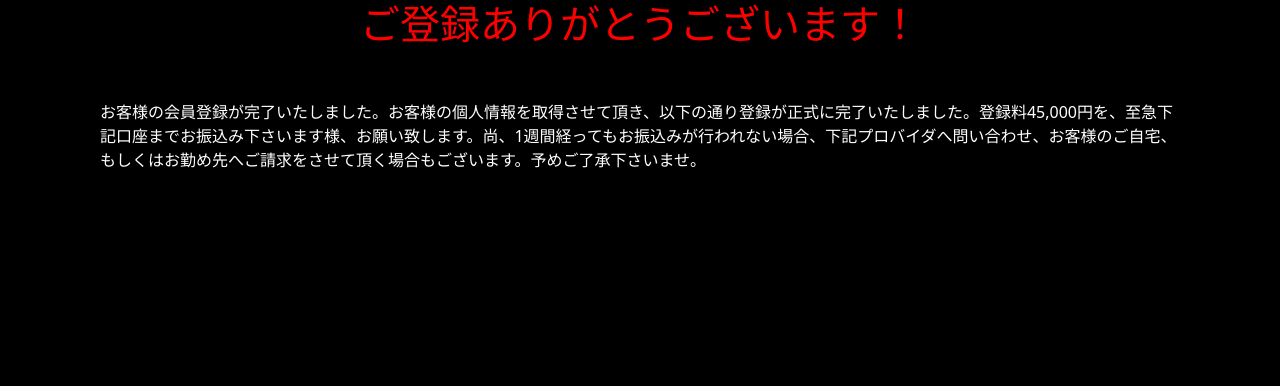
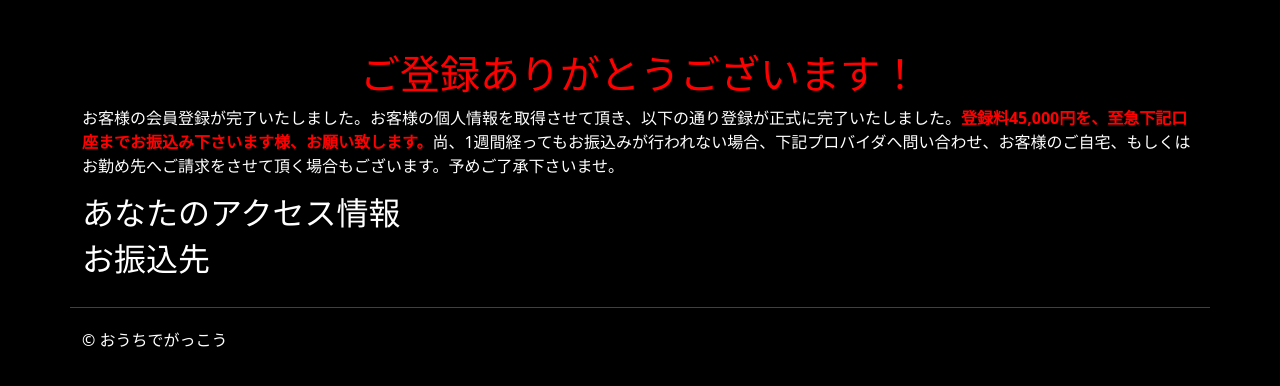
Before and after one commit to 1f10200087/web-simulation, a Django app: page /web/fraud/oneclick_fraud in a window 1280 px wide. Shown: the top 386 px of the page. Run offline with Django 3.2, Linux system fonts and the light colour scheme; some libraries are stand-ins or nearby versions.

Commit message:
詐欺体験サイト改修中

```diff
--- a/web/static/fraud.css
+++ b/web/static/fraud.css
@@ -1,18 +1,26 @@
 body {
+    margin: 50px;
     background-color: black;
 }
 
 h1 {
     color: red;
     text-align: center;
-    position: relative;
 }
 
 p {
     color: white;
-    position: absolute;
-    top: 100px;
-    left: 100px;
-    right: 100px;
+}
 
+span {
+    color: red;
 }
+
+h2 {
+    color:white;
+}
+
+hr {
+    color:white;
+    margin: 20px;
+}
--- a/web/templates/oneclick_fraud.html
+++ b/web/templates/oneclick_fraud.html
@@ -19,7 +19,28 @@
 <body onload="frund_alert()">
     <h1>ご登録ありがとうございます！</h1>
     <section>
-        <p>お客様の会員登録が完了いたしました。お客様の個人情報を取得させて頂き、以下の通り登録が正式に完了いたしました。登録料45,000円を、至急下記口座までお振込み下さいます様、お願い致します。尚、1週間経ってもお振込みが行われない場合、下記プロバイダへ問い合わせ、お客様のご自宅、もしくはお勤め先へご請求をさせて頂く場合もございます。予めご了承下さいませ。</p>
+        <div class="container">
+        <p>お客様の会員登録が完了いたしました。お客様の個人情報を取得させて頂き、以下の通り登録が正式に完了いたしました。<b><span>登録料45,000円を、至急下記口座までお振込み下さいます様、お願い致します。</span></b>尚、1週間経ってもお振込みが行われない場合、下記プロバイダへ問い合わせ、お客様のご自宅、もしくはお勤め先へご請求をさせて頂く場合もございます。予めご了承下さいませ。</p>
+        </div>
     </section>
+    <section>
+        <div class="container">
+        <h2>あなたのアクセス情報</h2>
+        </div>
+    </section>
+    <section>
+        <div class="container">
+        <h2>お振込先</h2>
+        <table>
+
+        </table>
+        </div>
+    </section>
+    <hr>
+    <footer>
+        <div class="container">
+        <p>&copy; おうちでがっこう</p>
+        </div>
+    </footer>
 </body>
 </html>
```
